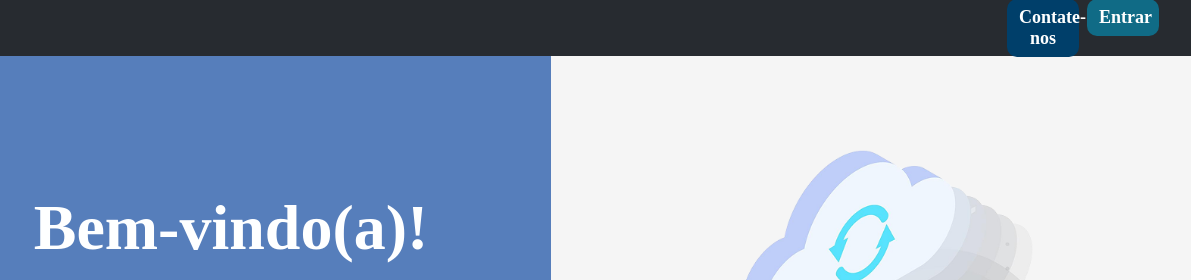
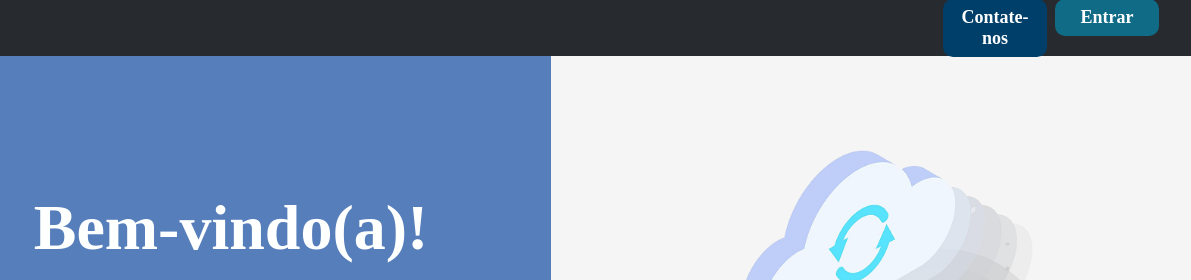
Before and after one commit to ni-teixeira/TechPix, a website: page Login - Gui/login.html in a window 1280 px wide. Shown: the top 280 px of the page, 89-1280 px from the left. Drawn offline with Linux system fonts and the light colour scheme; a web font is replaced by a local one.

Commit message:
Finaliza front-end da página de login

```diff
--- a/Login - Gui/css/style.css
+++ b/Login - Gui/css/style.css
@@ -45,8 +45,8 @@
     color: white;
     text-align: center;
     border: none;
-    width: 9vh;
-    padding: 1vh 1.5vh;
+    width: 13vh;
+    padding: 1vh;
     border-radius: 10px;
     cursor: pointer;
     text-align: center;
```
